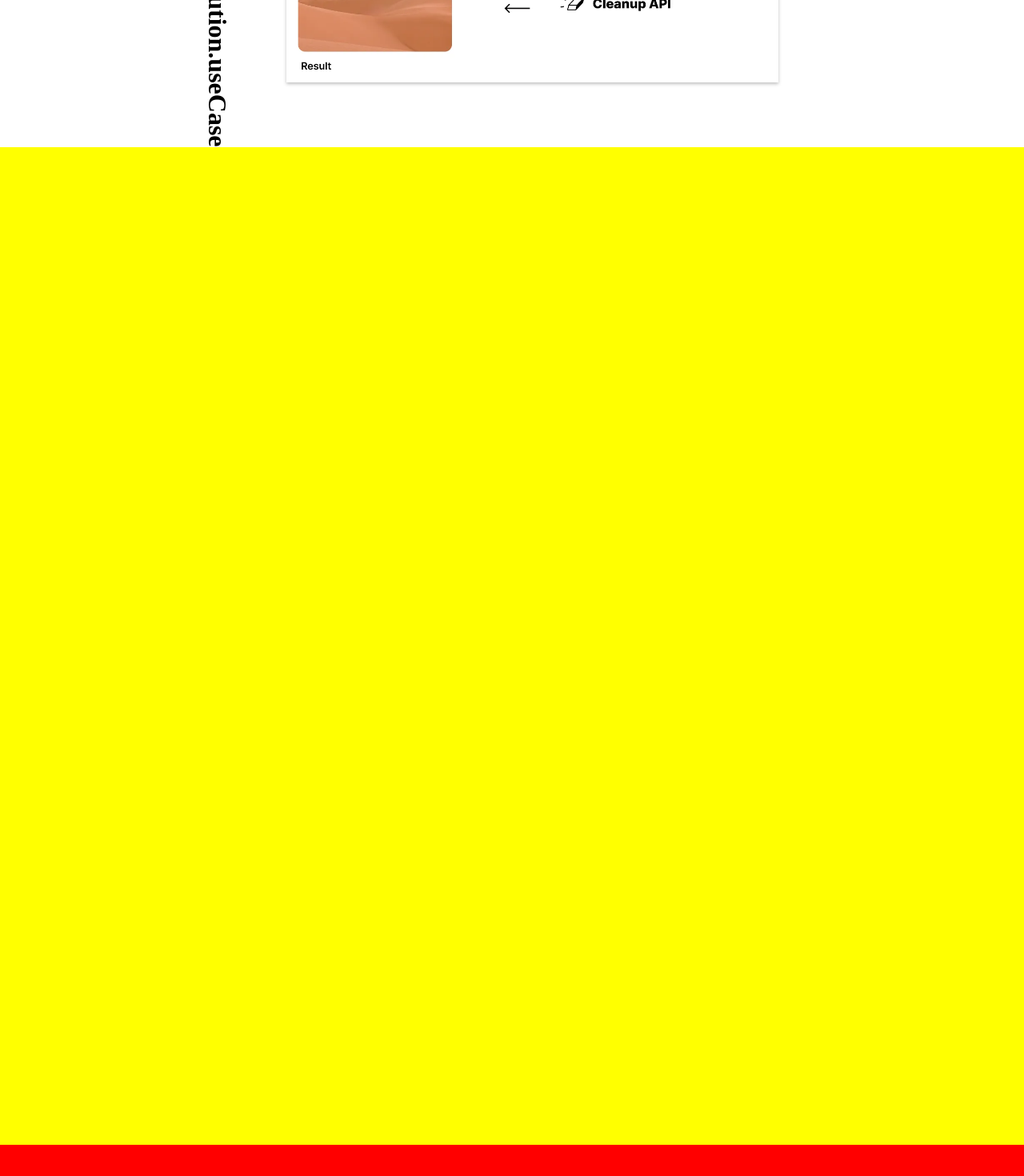
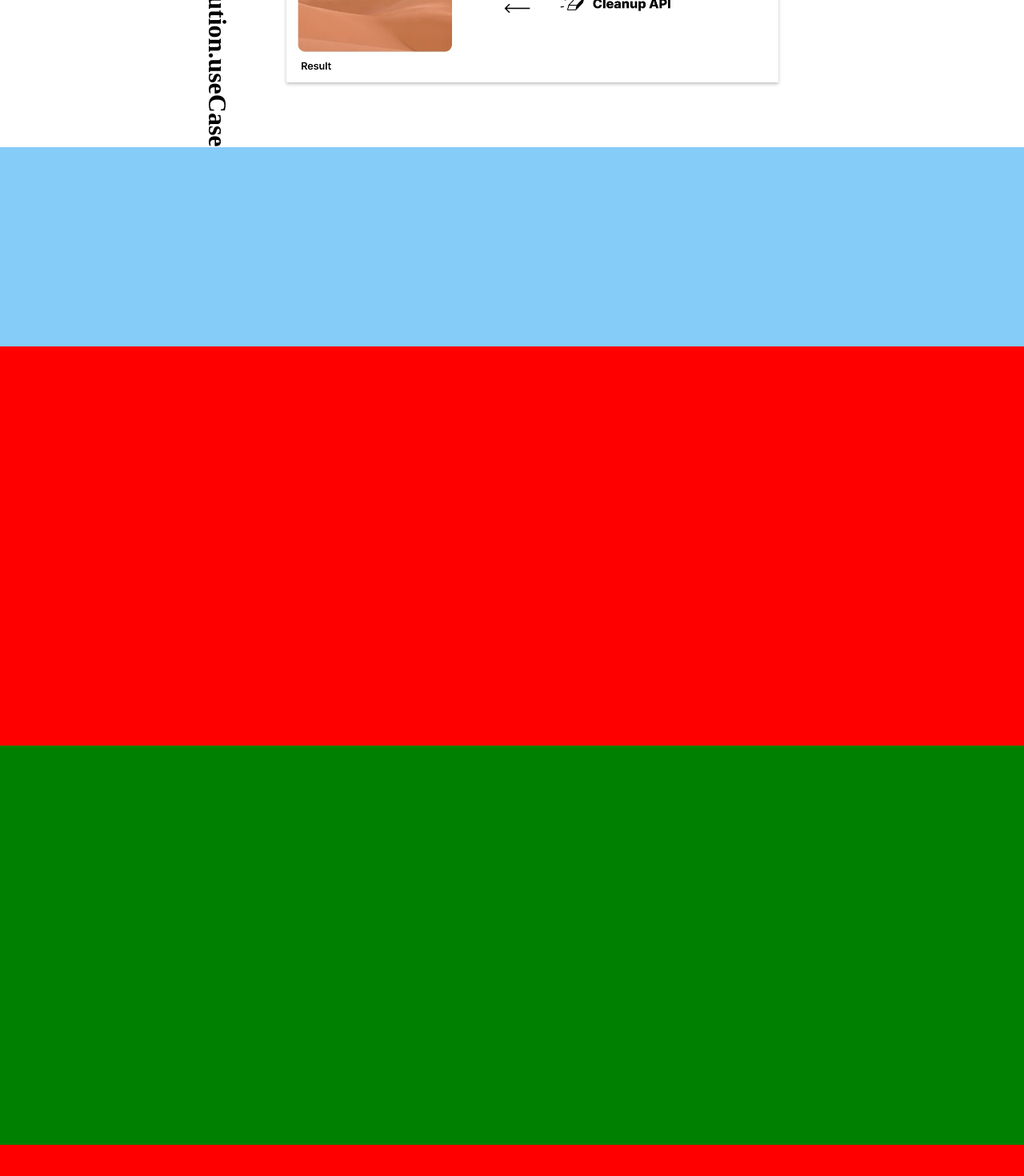
Before and after one commit to Hydrageno/inpaint-toolbox, a Vue app: page / in a window 1280 px wide. Shown: the part 2417-3887 px from the top of the page at 80% size. Built offline with nearby package versions, Linux system fonts and the light colour scheme.

Commit message:
set basic layout for RemovalInpaint

```diff
--- a/src/components/homeview-can/RemovalInpaint.vue
+++ b/src/components/homeview-can/RemovalInpaint.vue
@@ -1,5 +1,13 @@
 <template>
-    <div class="removal-inpaint"></div>
+    <div class="removal-inpaint">
+        <!--create description area for removal-inpaint-->
+        <!--为去除水印创建描述区-->
+        <div class="removal-inpaint-description">
+
+        </div>
+        <div class="removal-inpaint-upload-image"></div>
+        <div class="removal-inpaint-use-case"></div>
+    </div>
 </template>
 
 <script>
@@ -9,5 +17,23 @@ export default{
 </script>
 
 <style lang="less">
-
+.removal-inpaint{
+    // let inner element flow by column.
+    // 让内部元素按照竖向排序。
+    display: flex;
+    flex-direction: column;
+    // height = desciption-height + upload-iamge-height + use-case-height.
+    .removal-inpaint-description{
+        background-color: rgb(133,204,248);
+        flex: 1;
+    }
+    .removal-inpaint-upload-image{
+        background-color: red;
+        flex: 2;
+    }
+    .removal-inpaint-use-case{
+        background-color: green;
+        flex: 2;
+    }
+}
 </style>
--- a/src/views/HomeView.vue
+++ b/src/views/HomeView.vue
@@ -301,7 +301,7 @@ export default {
     }
     #body-removal-inpaint{
       flex: @function-height;
-      background-color: yellow;
+      //background-color: yellow;
     }
     #body-segmentation-inpaint{
       flex: @function-height;
```
